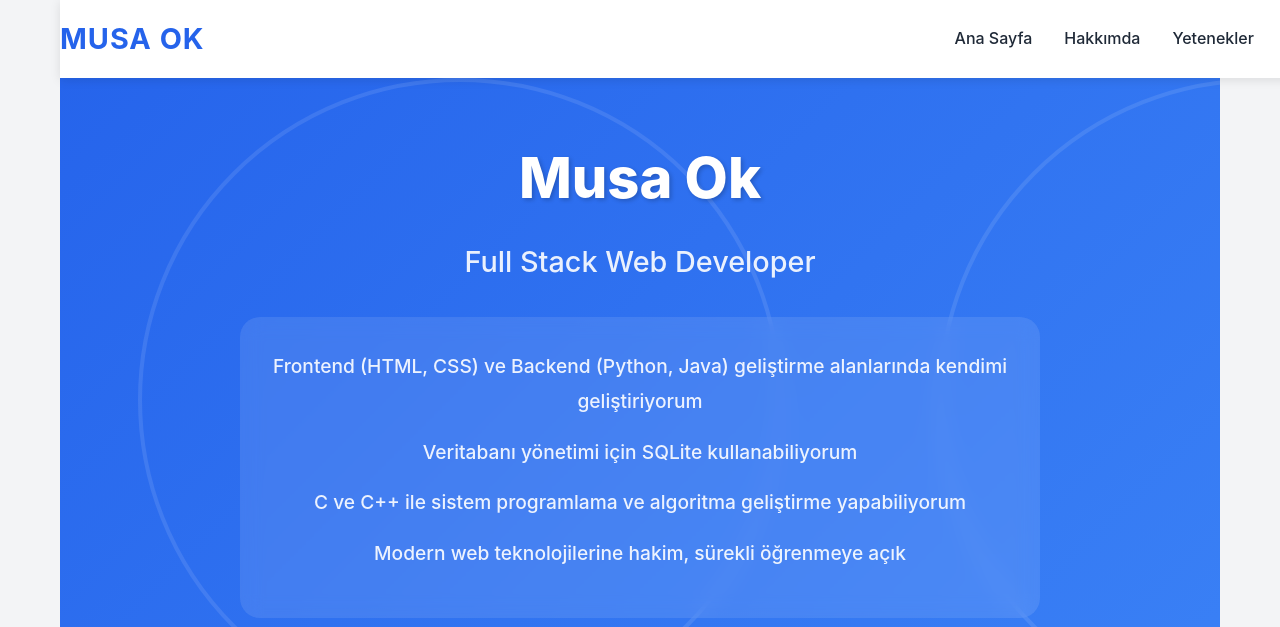
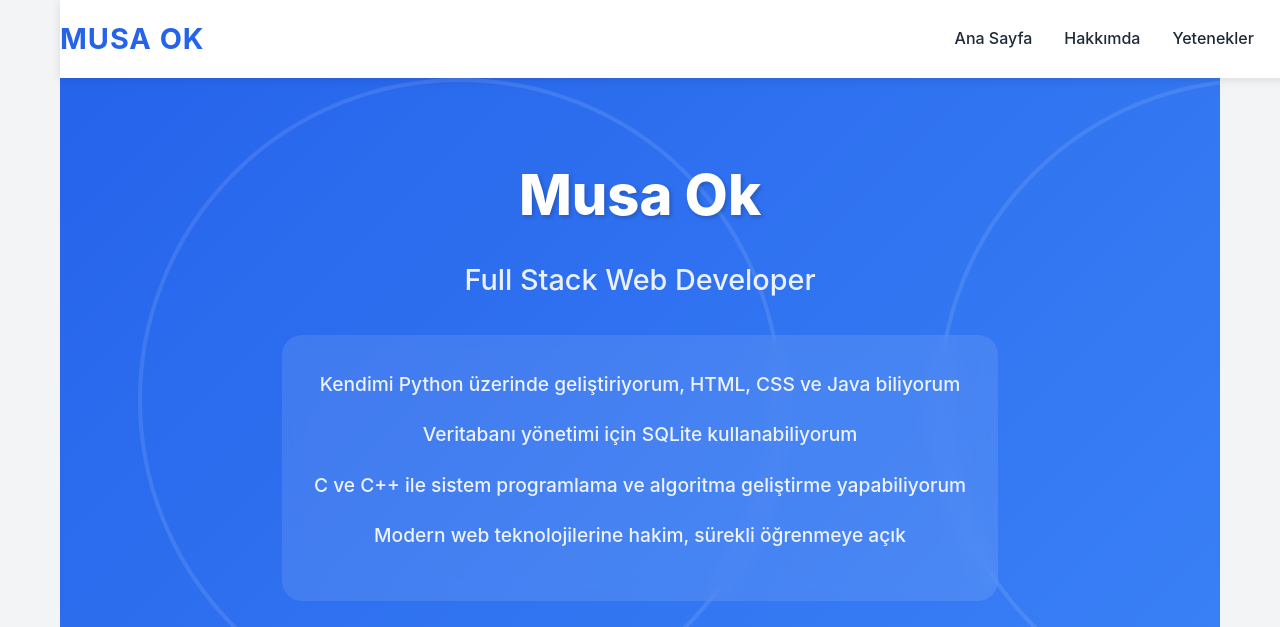
Before and after one commit to musa-arrow/mySite, a plain HTML site: page index.html in a window 1280 px wide. Shown: the top 627 px of the page. Drawn offline with Linux system fonts and the light colour scheme.

Commit message:
index.html

```diff
--- a/index.html
+++ b/index.html
@@ -3,7 +3,7 @@
 <head>
     <meta charset="UTF-8">
     <meta name="viewport" content="width=device-width, initial-scale=1.0">
-    <title>Musa Ok - Full Stack Web Developer</title>
+    <title>Musa Ok - Python Developer Adayı</title>
     <link rel="stylesheet" href="https://cdnjs.cloudflare.com/ajax/libs/font-awesome/6.0.0/css/all.min.css">
     <link rel="stylesheet" href="style.css">
 </head>
@@ -24,9 +24,9 @@
         <section id="home" class="hero">
             <div class="hero-content">
                 <h1 id="name">Musa Ok</h1>
-                <p id="title">Full Stack Web Developer</p>
+                <p id="title">Python Developer Adayı</p>
                 <div class="hero-description">
-                    <p>Frontend (HTML, CSS) ve Backend (Python, Java) geliştirme alanlarında kendimi geliştiriyorum</p>
+                    <p>Kendimi Python üzerinde geliştiriyorum, HTML, CSS ve Java biliyorum</p>
                     <p>Veritabanı yönetimi için SQLite kullanabiliyorum</p>
                     <p>C ve C++ ile sistem programlama ve algoritma geliştirme yapabiliyorum</p>
                     <p>Modern web teknolojilerine hakim, sürekli öğrenmeye açık</p>
```
